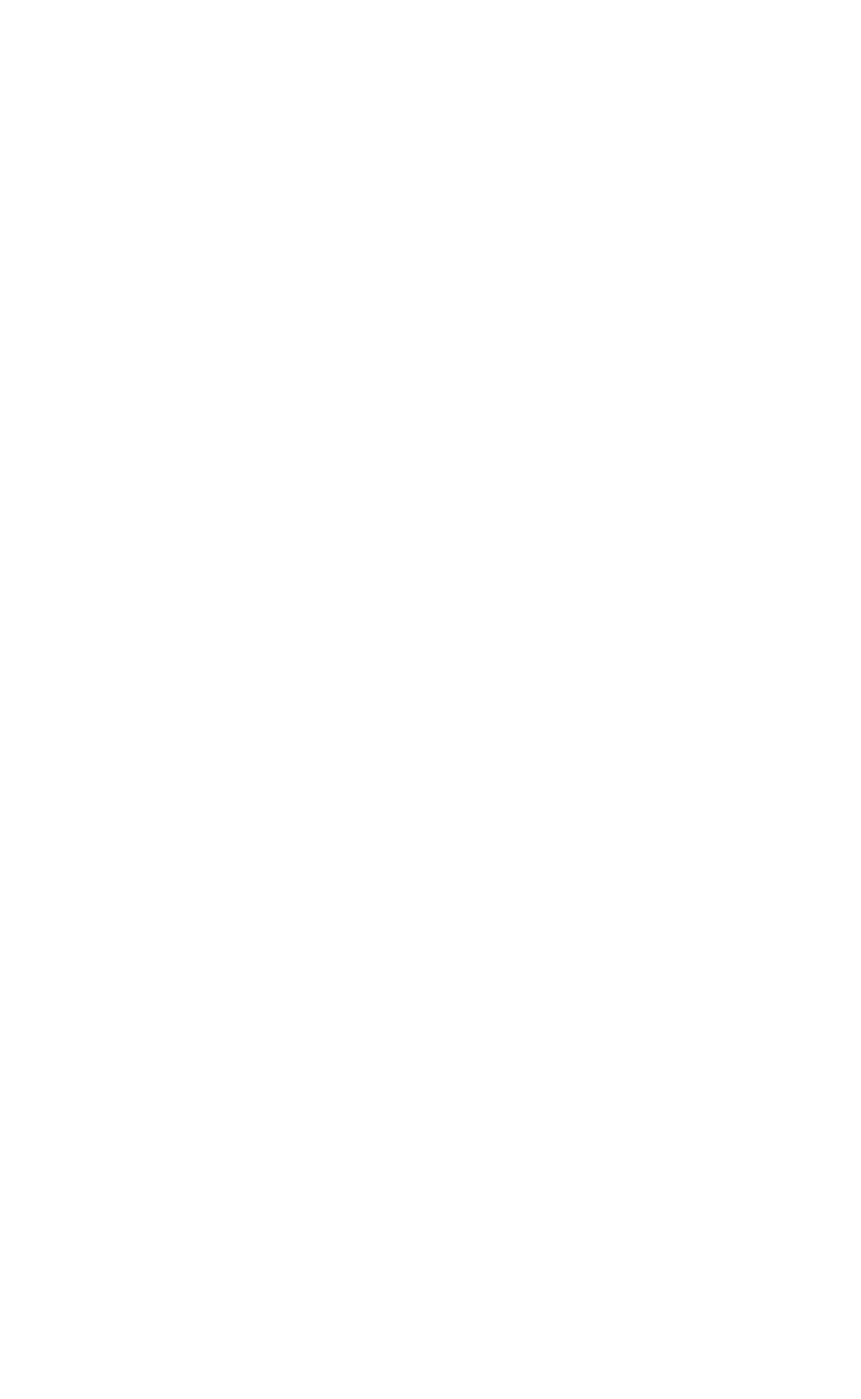
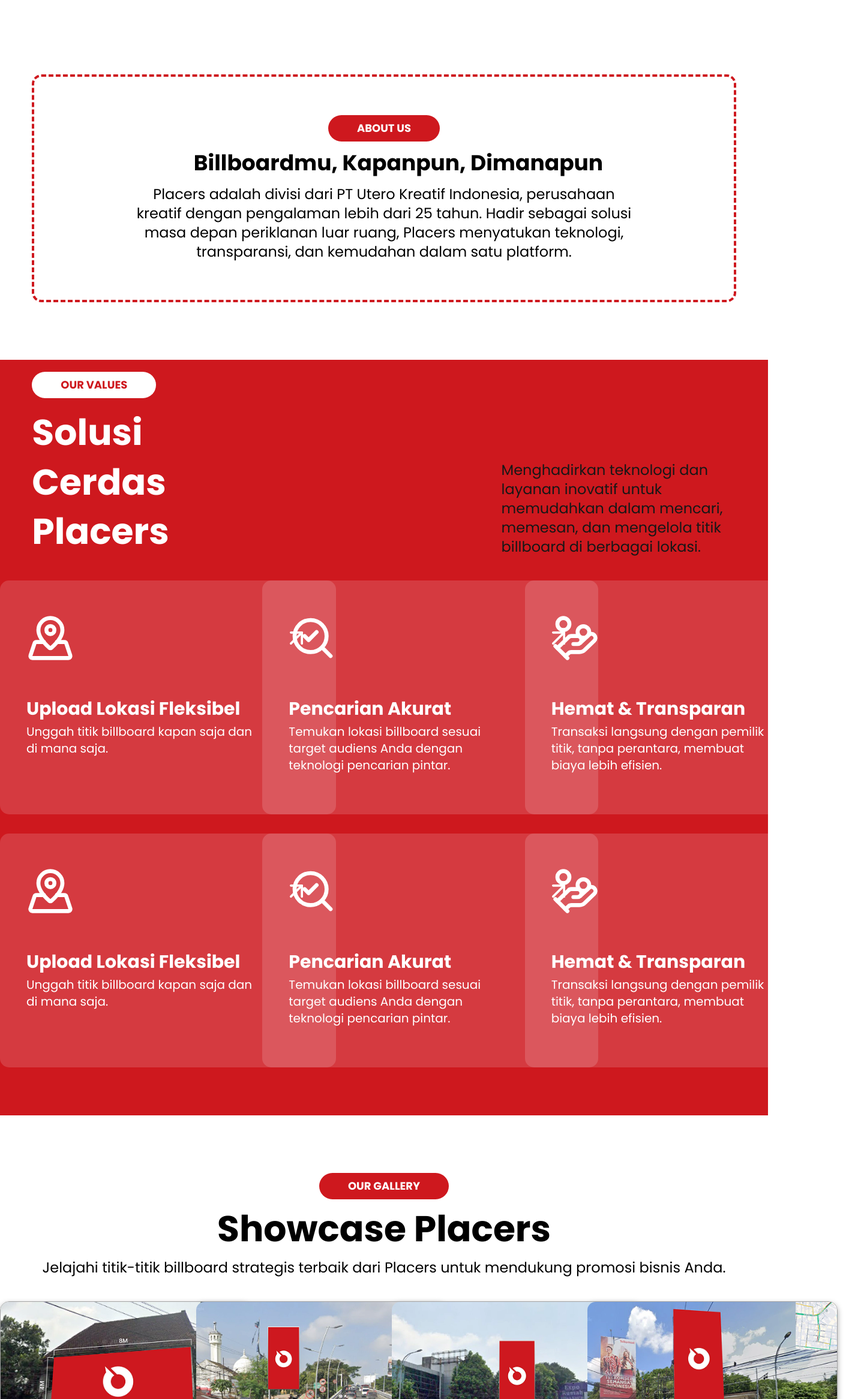
Before and after one commit to Utero-Interns/placers-website, a Next.js app: page / in a window 1280 px wide. Shown: the part 780-3113 px from the top of the page at 60% size, 1435 px wide, since content can reach past the window. Before the commit the page ends 884 px from the top, so only its background shows below. Built offline with nearby package versions, Linux system fonts and the light colour scheme.

Commit message:
fix: re added landing sections

```diff
--- a/app/page.tsx
+++ b/app/page.tsx
@@ -13,13 +13,13 @@ export default function Home() {
       <NavBar />
       <main>
         <LandingHero />
-        {/* <LandingAboutUs /> */}
-        {/* <LandingValues /> */}
-        {/* <LandingGallery /> */}
-        {/* <LandingInvestor /> */}
-        {/* <LandingFAQ /> */}
+        <LandingAboutUs />
+        <LandingValues />
+        <LandingGallery />
+        <LandingInvestor />
+        <LandingFAQ />
       </main>
-      {/* <FootBar /> */}
+      <FootBar />
     </div>
   );
 }
```
